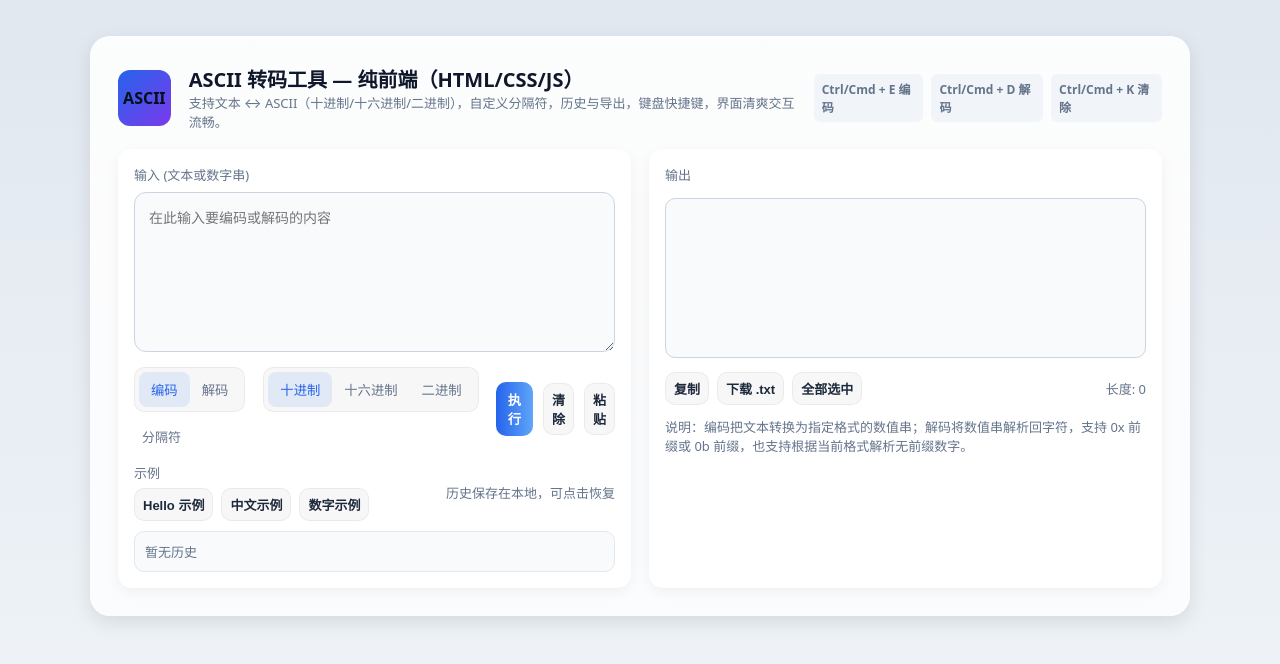
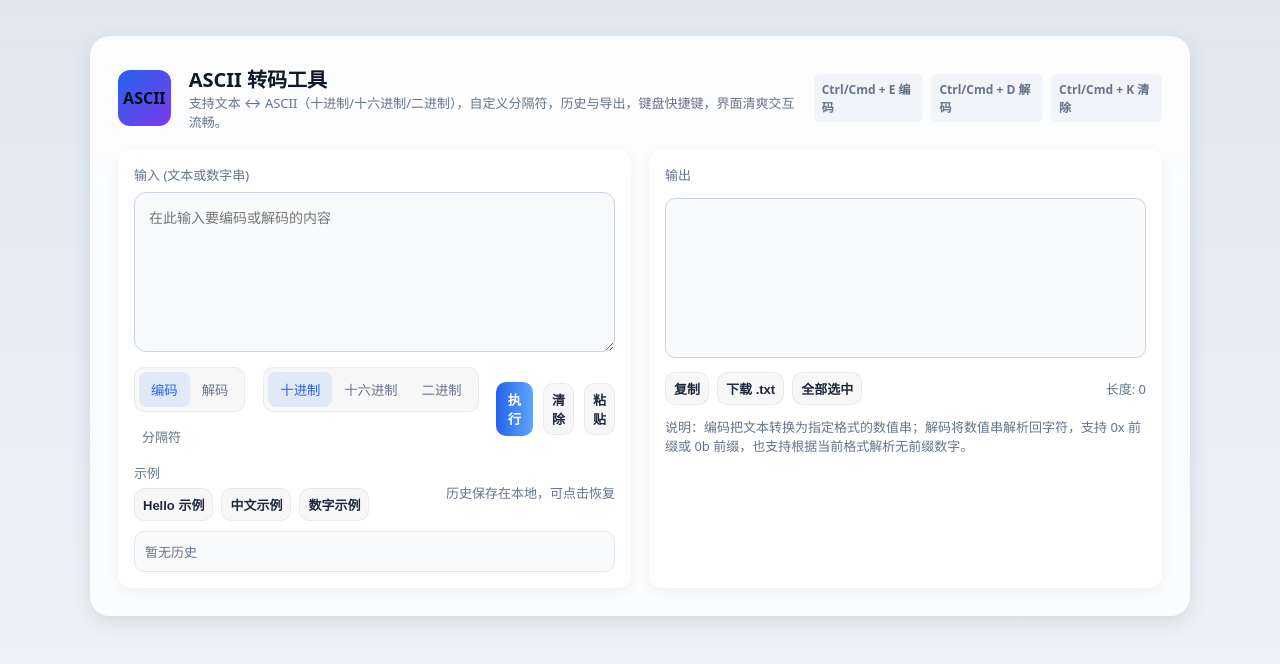
Before and after one commit to wudiloveyh/all-in-one, a plain HTML site: page html/ascii.html in a window 1280 px wide. Drawn offline with Linux system fonts and the light colour scheme; a web font is replaced by a local one.

Commit message:
modify header

```diff
--- a/html/ascii.html
+++ b/html/ascii.html
@@ -265,7 +265,7 @@
                 style="width:56px;height:56px;border-radius:12px;background:linear-gradient(135deg,var(--accent),#7c3aed);display:flex;align-items:center;justify-content:center;font-weight:700;color:#001217">
                 ASCII</div>
             <div>
-                <h1>ASCII 转码工具 — 纯前端（HTML/CSS/JS）</h1>
+                <h1>ASCII 转码工具</h1>
                 <p>支持文本 ↔ ASCII（十进制/十六进制/二进制），自定义分隔符，历史与导出，键盘快捷键，界面清爽交互流畅。</p>
             </div>
             <div class="top-actions" aria-hidden="true">
```
